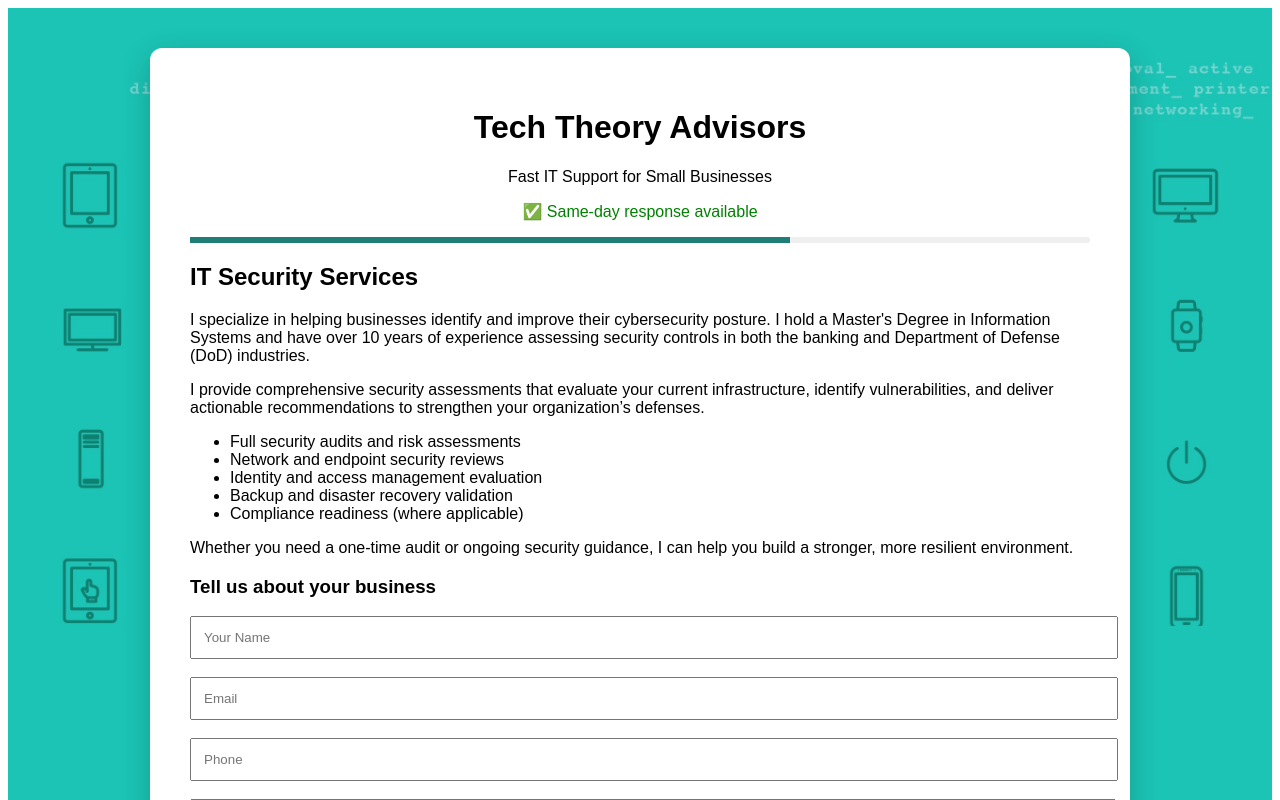
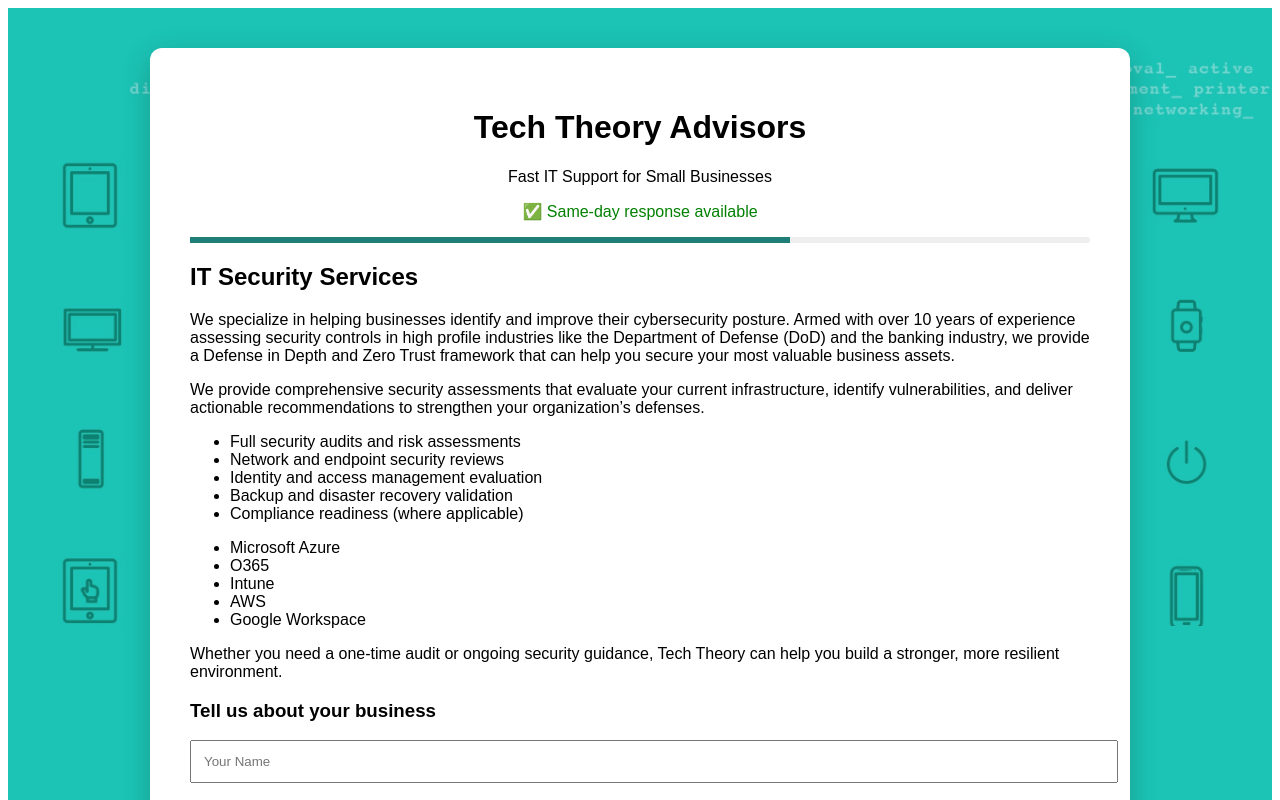
Before and after one commit to westonwiggins/techtheoryadvisors, a React (Vite) app: page / in a window 1280 px wide. Both pictures are taken after a click on the button "IT Security". Shown: the top 800 px of the page. Built offline with nearby package versions, Linux system fonts and the light colour scheme.

Commit message:
Update App.jsx

```diff
--- a/src/App.jsx
+++ b/src/App.jsx
@@ -74,13 +74,12 @@ export default function App() {
               <div>
                 <h2>IT Security Services</h2>
                 <p>
-                  I specialize in helping businesses identify and improve their cybersecurity posture. I hold a Master's Degree
-                  in Information Systems and have over 10 years of experience assessing security controls in both the banking
-                  and Department of Defense (DoD) industries.
+                  We specialize in helping businesses identify and improve their cybersecurity posture. Armed with over 10 years of experience assessing security controls in high profile industries like
+                  the Department of Defense (DoD) and the banking industry, we provide a Defense in Depth and Zero Trust framework that can help you secure your most valuable business assets.
                 </p>
 
                 <p>
-                  I provide comprehensive security assessments that evaluate your current infrastructure, identify vulnerabilities,
+                  We provide comprehensive security assessments that evaluate your current infrastructure, identify vulnerabilities,
                   and deliver actionable recommendations to strengthen your organization’s defenses.
                 </p>
 
@@ -92,8 +91,16 @@ export default function App() {
                   <li>Compliance readiness (where applicable)</li>
                 </ul>
 
+                <ul>
+                  <li>Microsoft Azure</li>
+                  <li>O365</li>
+                  <li>Intune</li>
+                  <li>AWS</li>
+                  <li>Google Workspace</li>
+                </ul>
+
                 <p>
-                  Whether you need a one-time audit or ongoing security guidance, I can help you build a stronger, more resilient environment.
+                  Whether you need a one-time audit or ongoing security guidance, Tech Theory can help you build a stronger, more resilient environment.
                 </p>
               </div>
             )}
```
